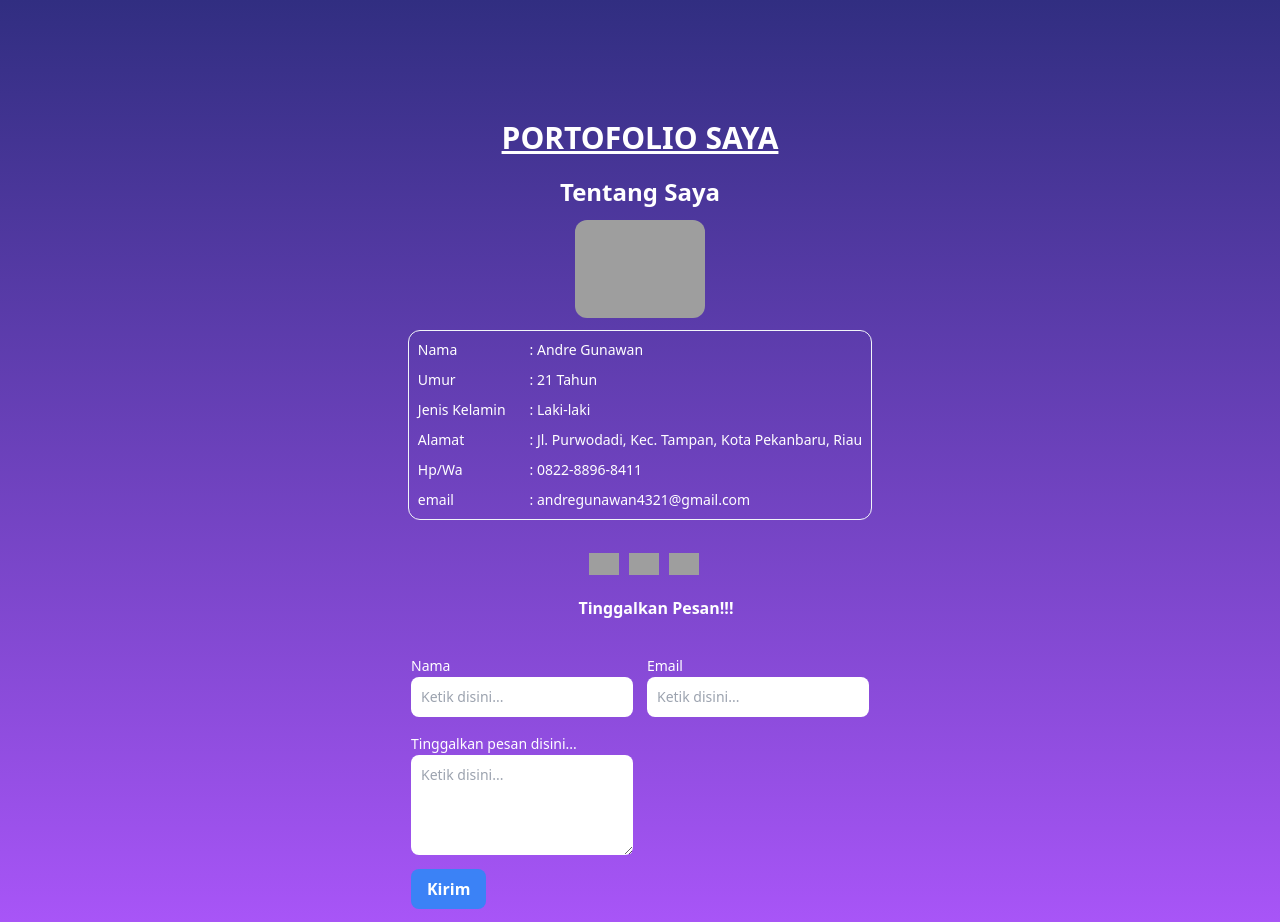
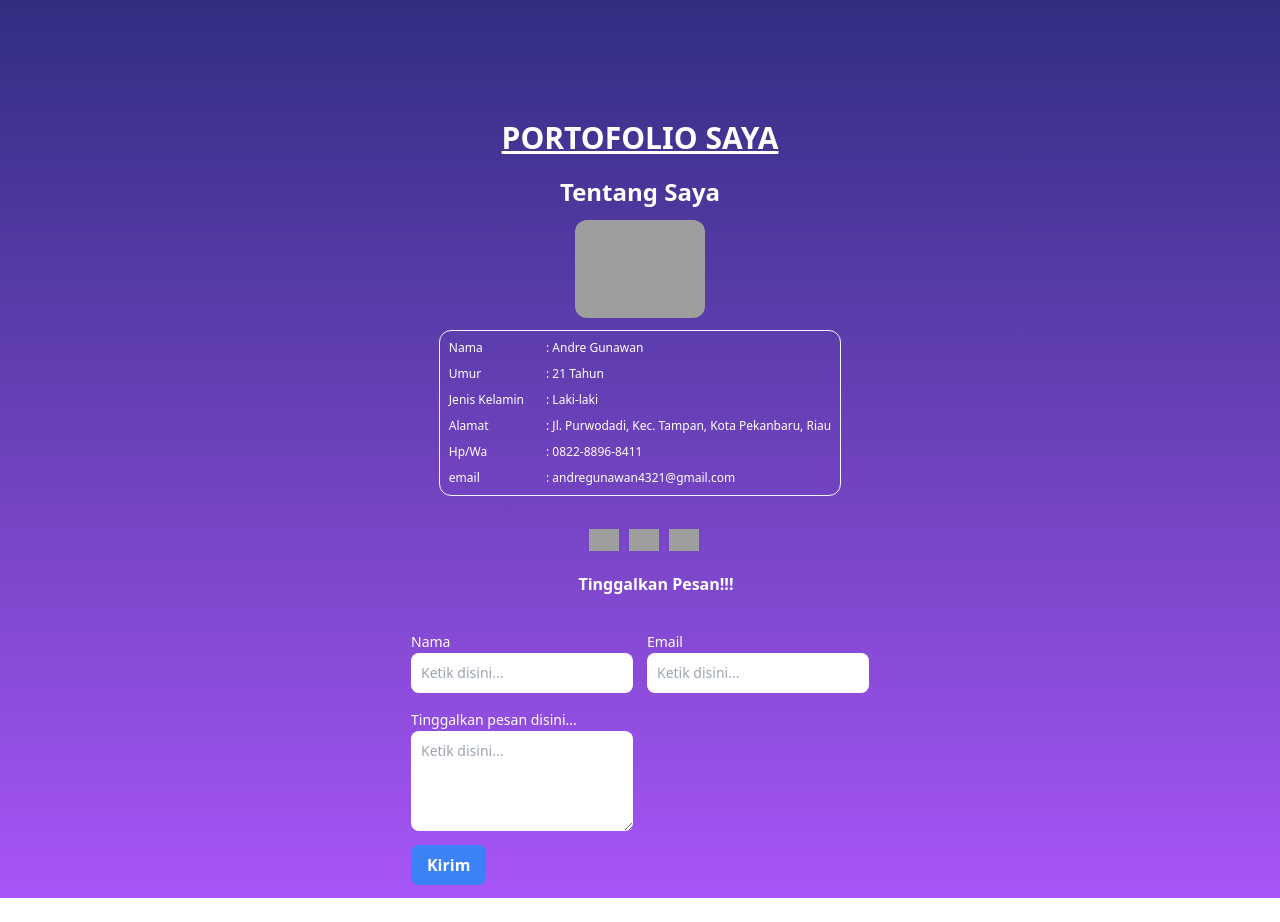
Before and after one commit to bobwplh/andre_gunawan-netlify_assignment, a plain HTML site: page index.html in a window 1280 px wide. After the commit the page ends 898 px from the top, so only its background shows below. Drawn offline with nearby package versions, Linux system fonts and the light colour scheme; grey boxes are pictures that could not be loaded.

Commit message:
edit index.html

```diff
--- a/index.html
+++ b/index.html
@@ -18,7 +18,7 @@
         </div>
       </div>
       <div class="flex justify-center">
-        <table class="border-separate border-spacing-2 border border-slate-100 rounded-xl text-sm">
+        <table class="border-separate border-spacing-2 border border-slate-100 rounded-xl text-xs">
           <tr>
             <td>Nama</td>
             <td>&emsp;: Andre Gunawan</td>
```
